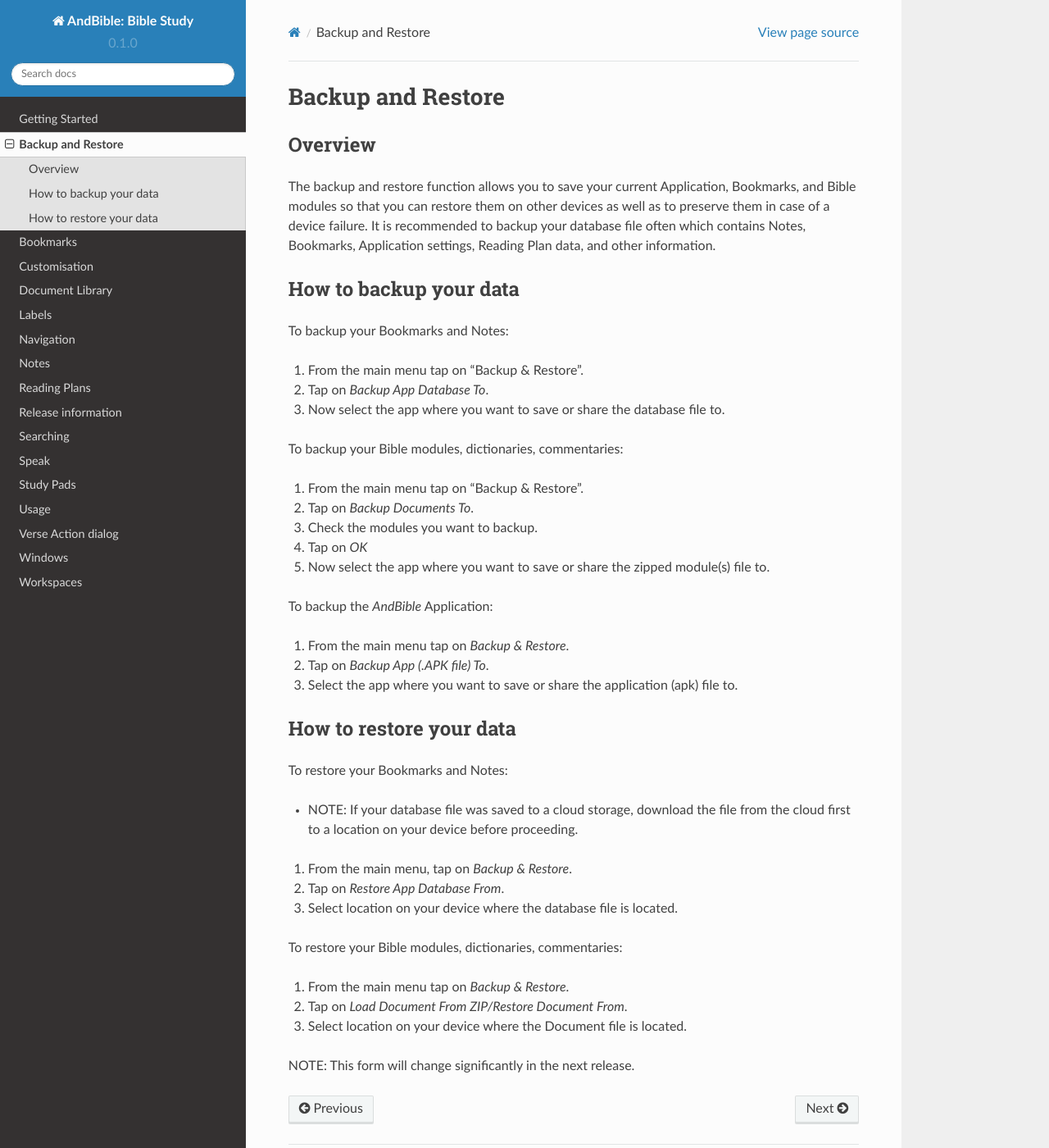
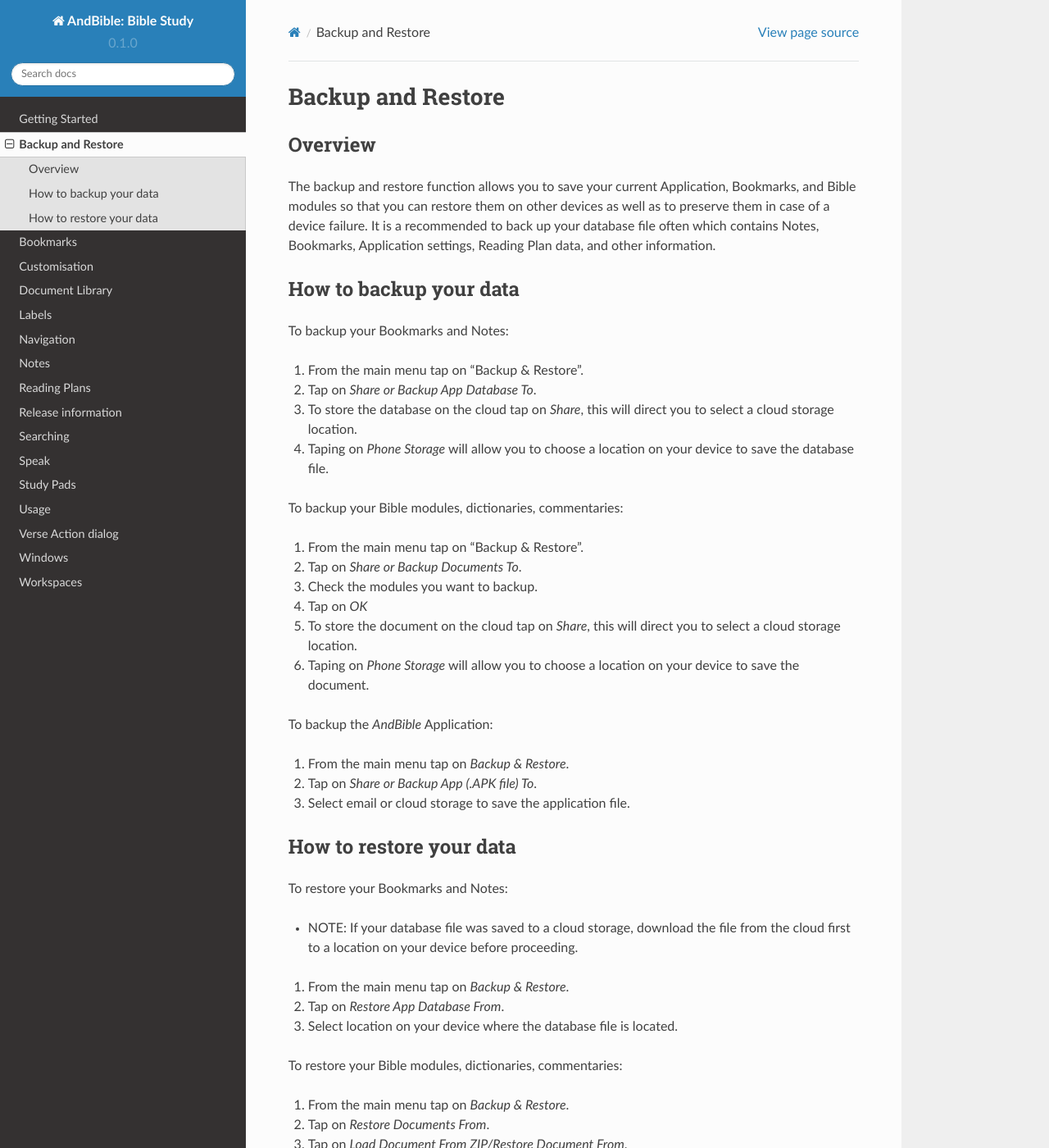
Before and after one commit to AndBible/docs, a Sphinx documentation site: the page built from docs/source/backup_restore.rst, in a window 1280 px wide and 1400 px high. Shown: the whole window at 82% size. Built offline with Sphinx 7.4.7 and the Read the Docs theme 2.0.0, drawn with Linux system fonts in a browser that asks for light colours; pages that are not in the unit, such as notebooks, are missing from menus.

Commit message:
Revert backup&restore docs for 4.0

```diff
--- a/docs/source/backup_restore.rst
+++ b/docs/source/backup_restore.rst
@@ -5,7 +5,7 @@
 --------
 
 The backup and restore function allows you to save your current Application, Bookmarks, and Bible modules so that you can restore them on other devices as well as to preserve them in case of a device failure.
-It is recommended to backup your database file often which contains Notes, Bookmarks, Application settings, Reading Plan data, and other information.
+It is a recommended to back up your database file often which contains Notes, Bookmarks, Application settings, Reading Plan data, and other information.
 
 How to backup your data
 -----------------------
@@ -13,22 +13,24 @@
 To backup your Bookmarks and Notes:
 
 #. From the main menu tap on "Backup & Restore".
-#. Tap on `Backup App Database To`.
-#. Now select the app where you want to save or share the database file to.
+#. Tap on `Share or Backup App Database To`.
+#. To store the database on the cloud tap on `Share`, this will direct you to select a cloud storage location.
+#. Taping on `Phone Storage` will allow you to choose a location on your device to save the database file.
 
 To backup your Bible modules, dictionaries, commentaries:
 
 #. From the main menu tap on "Backup & Restore".
-#. Tap on `Backup Documents To`.
+#. Tap on `Share or Backup Documents To`.
 #. Check the modules you want to backup.
 #. Tap on `OK`
-#. Now select the app where you want to save or share the zipped module(s) file to.
+#. To store the document on the cloud tap on `Share`, this will direct you to select a cloud storage location.
+#. Taping on `Phone Storage` will allow you to choose a location on your device to save the document.
 
 To backup the |app| Application:
 
 #. From the main menu tap on `Backup & Restore`.
-#. Tap on `Backup App (.APK file) To`.
-#. Select the app where you want to save or share the application (apk) file to.
+#. Tap on `Share or Backup App (.APK file) To`.
+#. Select email or cloud storage to save the application file.
 
 How to restore your data
 ------------------------
@@ -36,13 +38,14 @@
 To restore your Bookmarks and Notes:
 
 * NOTE: If your database file was saved to a cloud storage, download the file from the cloud first to a location on your device before proceeding.
-#. From the main menu, tap on `Backup & Restore`.
+#. From the main menu tap on `Backup & Restore`.
 #. Tap on `Restore App Database From`.
 #. Select location on your device where the database file is located.
 
 To restore your Bible modules, dictionaries, commentaries:
 
 #. From the main menu tap on `Backup & Restore`.
+#. Tap on `Restore Documents From`.
 #. Tap on `Load Document From ZIP/Restore Document From`.
 #. Select location on your device where the Document file is located.
 
```
